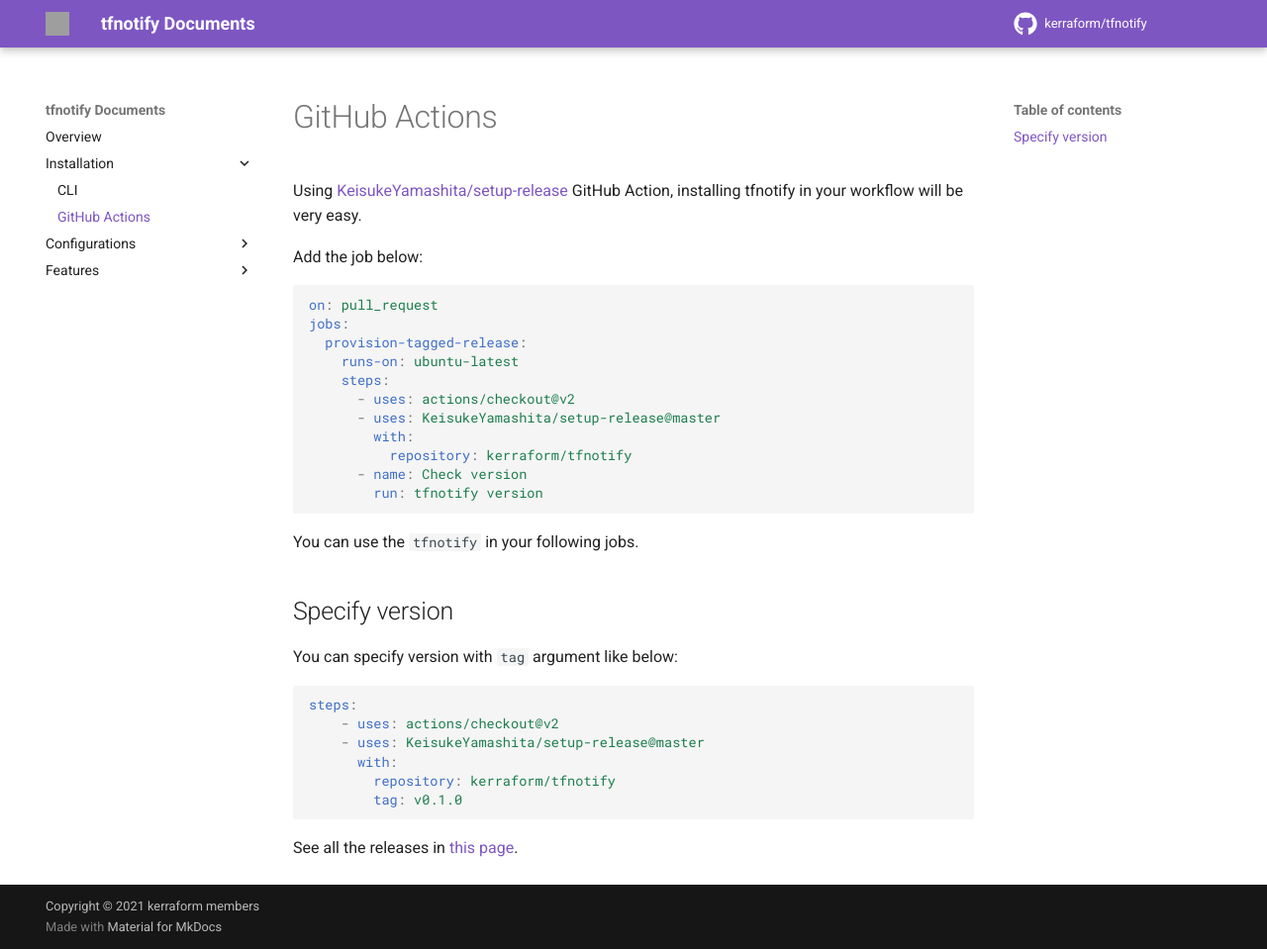
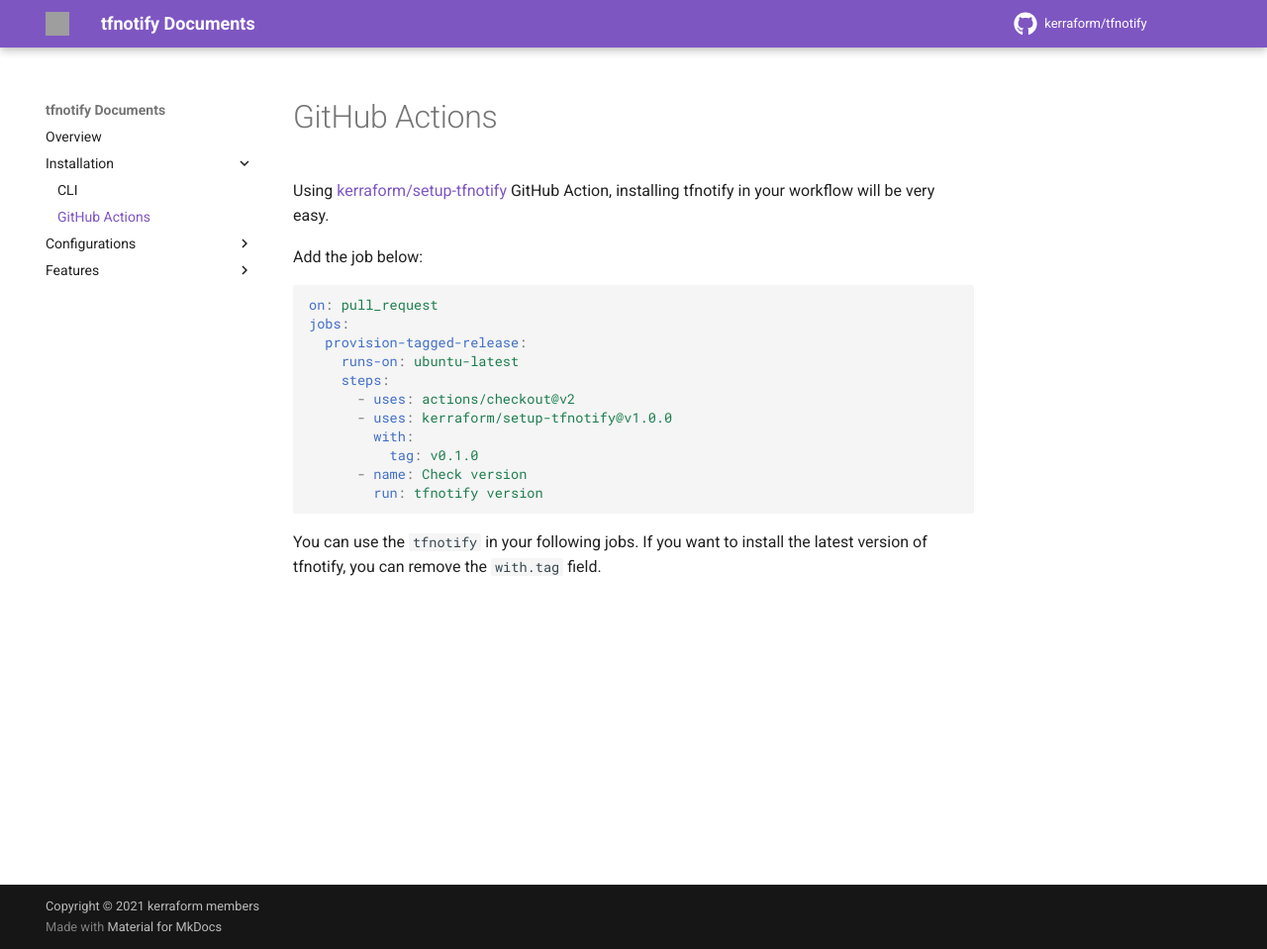
Before and after one commit to kerraform/tfnotify.github.io, an MkDocs documentation site: the page built from docs/installation/github-actions.md, in a window 1280 px wide and 959 px high. Shown: the whole window at 99% size. Built offline with MkDocs 1.6.1 and Material for MkDocs 9.7.7, drawn with Linux system fonts in a browser that asks for light colours; comment, search, counter and statistics services are not loaded; old or Windows-style settings are respelled for this version of MkDocs; grey boxes are pictures that could not be loaded.

Commit message:
Update installation with setup-tfnotify
Signed-off-by: KeisukeYamashita <19yamashita15@gmail.com>

````diff
--- a/docs/installation/github-actions.md
+++ b/docs/installation/github-actions.md
@@ -1,6 +1,6 @@
 # GitHub Actions
 
-Using [KeisukeYamashita/setup-release](https://github.com/KeisukeYamashita/setup-release) GitHub Action, installing tfnotify in your workflow will be very easy.
+Using [kerraform/setup-tfnotify](https://github.com/kerraform/setup-tfnotify) GitHub Action, installing tfnotify in your workflow will be very easy.
 
 Add the job below:
 
@@ -11,26 +11,12 @@ jobs:
     runs-on: ubuntu-latest
     steps:
       - uses: actions/checkout@v2
-      - uses: KeisukeYamashita/setup-release@master
+      - uses: kerraform/setup-tfnotify@v1.0.0
         with:
-          repository: kerraform/tfnotify
+          tag: v0.1.0
       - name: Check version
         run: tfnotify version
 ```
 
 You can use the `tfnotify` in your following jobs.
-
-## Specify version
-
-You can specify version with `tag` argument like below:
-
-```yaml
-steps:
-    - uses: actions/checkout@v2
-    - uses: KeisukeYamashita/setup-release@master
-      with:
-        repository: kerraform/tfnotify
-        tag: v0.1.0
-```
-
-See all the releases in [this page](https://github.com/kerraform/tfnotify/releases).
+If you want to install the latest version of tfnotify, you can remove the `with.tag` field.
````
